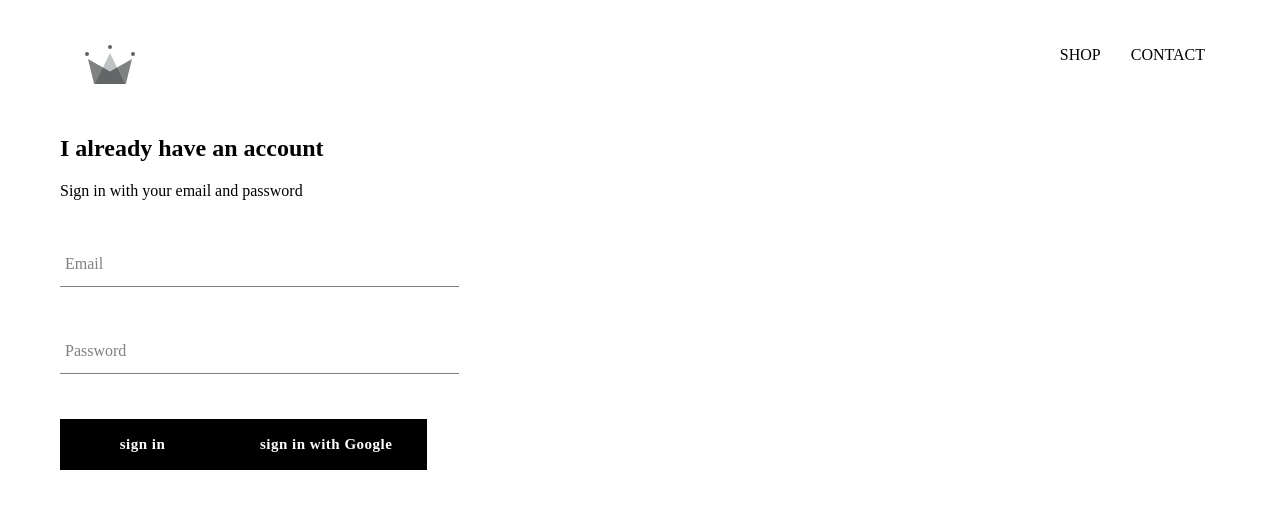
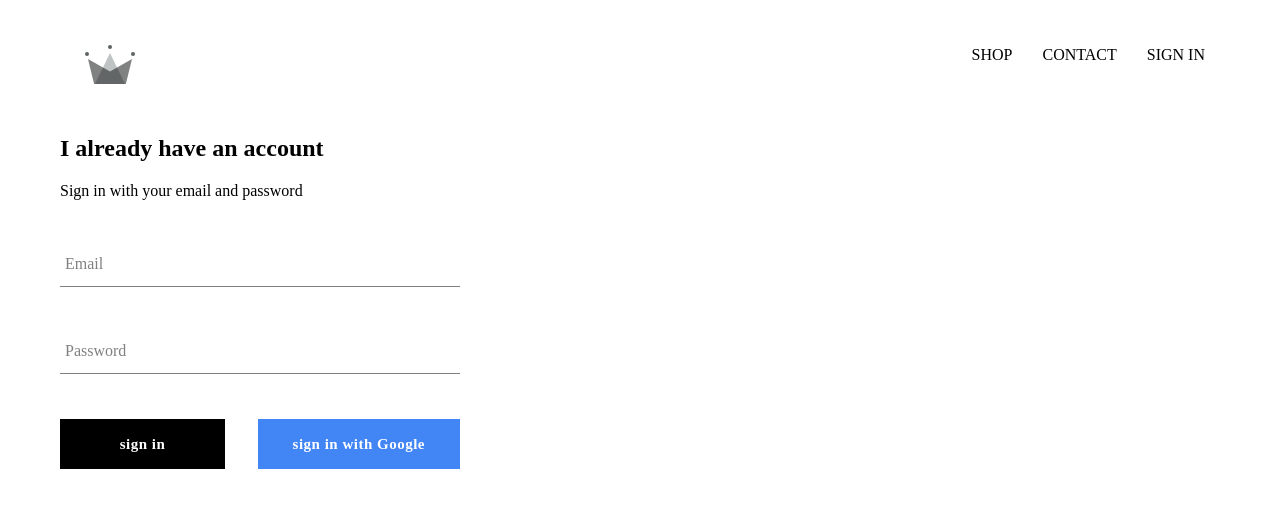
Before and after one commit to marzenazavala/e-commerce, a React (Create React App) app: page /signin in a window 1280 px wide. Shown: the top 508 px of the page. Built offline with nearby package versions, Linux system fonts and the light colour scheme; no server answers; a web font is replaced by a local one.

Commit message:
feat: current user and buttons

```diff
--- a/src/App.css
+++ b/src/App.css
@@ -7,3 +7,7 @@
 text-decoration: none;
 color: black
 }
+
+* {
+  box-sizing: border-box;
+}
--- a/src/App.js
+++ b/src/App.js
@@ -33,7 +33,7 @@
   render() {
     return (
       <div>
-        <Header/>
+        <Header currentUser={this.state.currentUser}/>
         <Switch>
           <Route exact path='/' component={HomePage}/>
           <Route exact path='/shop' component={ShopPage}/>
--- a/src/components/button/CustomButton.jsx
+++ b/src/components/button/CustomButton.jsx
@@ -1,10 +1,11 @@
 import React from 'react';
 import './customButton.scss';
 
-const CustomButton = ({children, ...otherProps}) => (
+const CustomButton = ({children, isGoogleSignIn, ...otherProps}) => (
 
 
-    <button className="custom-button" {...otherProps}>
+    <button className={`${isGoogleSignIn ? 'google-sign-in' : ''} custom-button`}
+    {...otherProps}>
         {children}
     </button>
 
--- a/src/components/button/customButton.scss
+++ b/src/components/button/customButton.scss
@@ -1,7 +1,7 @@
 .custom-button {
     min-width: 165px;
     width: auto;
-    height: 51px;
+    height: 50px;
     letter-spacing: 0.5px;
     line-height: 50px;
     padding: 0 35px 0 35px;
@@ -19,4 +19,15 @@
       color: black;
       border: 1px solid black;
     }
+
+    &.google-sign-in {
+        background-color: #4285f4;
+        color: white;
+
+        &:hover {
+          background-color: #357ae8;
+          border: none
+        }
+
+    }
   }
--- a/src/components/header/Header.jsx
+++ b/src/components/header/Header.jsx
@@ -1,10 +1,11 @@
 import React from 'react';
 import {Link} from 'react-router-dom';
 import './header.scss'
-import {ReactComponent as Logo} from '../../assets/logo.svg'
+import {ReactComponent as Logo} from '../../assets/logo.svg';
+import {auth} from '../../firebase/firebase.utils';
 
 
-const Header = () => {
+const Header = ({currentUser}) => {
 
 
     return (
@@ -15,6 +16,12 @@
             <div className="options">
                 <Link className="option" to="/shop">SHOP</Link>
                 <Link className="option" to="/contact">CONTACT</Link>
+                {
+                    currentUser ?
+                    <div className="option" onClick={() => auth.signOut()}>SIGN OUT</div>
+                    :
+                    <Link className="option" to="/signin">SIGN IN</Link>
+                }
             </div>
         </div>
     )
--- a/src/components/header/header.scss
+++ b/src/components/header/header.scss
@@ -20,6 +20,7 @@
 
       .option {
         padding: 10px 15px;
+        cursor: pointer
       }
     }
   }
--- a/src/components/signIn/SignIn.jsx
+++ b/src/components/signIn/SignIn.jsx
@@ -51,8 +51,11 @@
                     label='Password'
                     required />
 
-                <CustomButton type="submit">sign in</CustomButton>
-                <CustomButton onClick={signInWithGoogle}>sign in with Google</CustomButton>
+
+                <div className="buttons">
+                    <CustomButton type="submit">sign in</CustomButton>
+                    <CustomButton onClick={signInWithGoogle} isGoogleSignIn >sign in with Google</CustomButton>
+                </div>
             </form>
         </div>
     )
--- a/src/components/signIn/signIn.scss
+++ b/src/components/signIn/signIn.scss
@@ -1,5 +1,5 @@
 .sign-in {
-    width: 30vw;
+    width: 400px;
     display: flex;
     flex-direction: column;
 
@@ -8,3 +8,8 @@
 .title {
     margin: 10px 0;
 }
+
+.buttons {
+    display: flex;
+    justify-content: space-between;
+}
```
